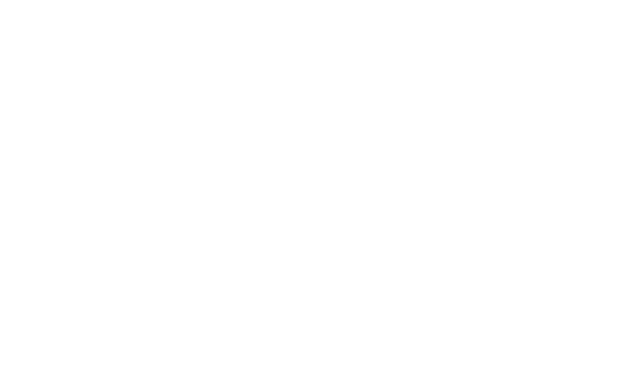
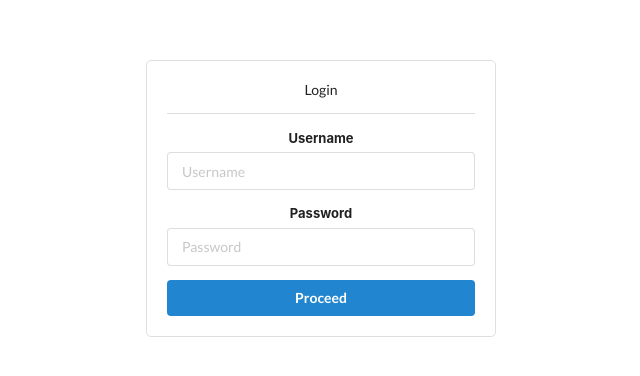
Before and after one commit to daigavane70/decentralized-crowd-funding-blockchain, a React (Create React App) app: page /login in a window 1280 px wide. Before the commit this address had no page. Shown: the part 202-578 px from the top of the page, without its empty margins (319-959 px from the left). Built offline with nearby package versions, Linux system fonts and the light colour scheme.

Commit message:
routes refactored for login and protected

```diff
--- a/src/App.js
+++ b/src/App.js
@@ -82,7 +82,6 @@
               path="/investorprofile"
               element={<Investor></Investor>}
             ></Route>
-            <Route path="/login" element={<Login></Login>}></Route>
             <Route
               path="/startup/{id}"
               element={<StartupDetails></StartupDetails>}
@@ -99,14 +98,15 @@
     <div className="d-flex justify-center text-center h-screen w-full">
       <Routes>
         <Route
-          path="/"
-          element={<Welcome setLoggedIn={setLoggedIn}></Welcome>}
+          path="/login"
+          element={<Login setLoggedIn={setLoggedIn}></Login>}
         ></Route>
         <Route
           path="/createCampaignManagerProfile"
           element={<CreateCampaignManager></CreateCampaignManager>}
         ></Route>
         <Route path="/createInvestor" element={<SignUp></SignUp>}></Route>
+        <Route path="/*" element={<Welcome></Welcome>}></Route>
       </Routes>
     </div>
   );
@@ -125,7 +125,6 @@
     key: "investorProfile",
     link: "/investorprofile",
   },
-  { label: "Login", key: "login", link: "/login" },
   // {
   //   label: "Create campaign manager",
   //   key: "createCampaignManager",
--- a/src/pages/CreateCampaignManager.js
+++ b/src/pages/CreateCampaignManager.js
@@ -17,6 +17,7 @@
   const onFinish = (values) => {
     console.log(values);
   };
+
   const onReset = () => {
     formRef.current?.resetFields();
   };
--- a/src/pages/Login.js
+++ b/src/pages/Login.js
@@ -1,7 +1,7 @@
 import { useState, useEffect } from "react";
 import "../App.css";
 
-const Login = () => {
+const Login = (props) => {
   const initialValues = { username: "", password: "" };
 
   const [formValues, setFormValues] = useState(initialValues);
@@ -48,7 +48,7 @@
       )}
 
       <form onSubmit={handleSubmit}>
-        <h1>Login Form</h1>
+        <h1>Login</h1>
         <div className="ui divider"></div>
         <div className="ui form">
           <div className="field">
@@ -73,7 +73,12 @@
             />
           </div>
           <p style={{ color: "red" }}>{formErrors.password}</p>
-          <button className="fluid ui button blue">Login</button>
+          <button
+            className="fluid ui button blue"
+            onClick={() => props.setLoggedIn(true)}
+          >
+            Proceed
+          </button>
         </div>
       </form>
     </div>
--- a/src/pages/Welcome.js
+++ b/src/pages/Welcome.js
@@ -13,7 +13,7 @@
         </div>
         <Button
           className="w-[200px] bg-blue-500 text-white"
-          onClick={() => props.setLoggedIn(true)}
+          onClick={() => navigate("/login")}
         >
           Login
         </Button>
```
